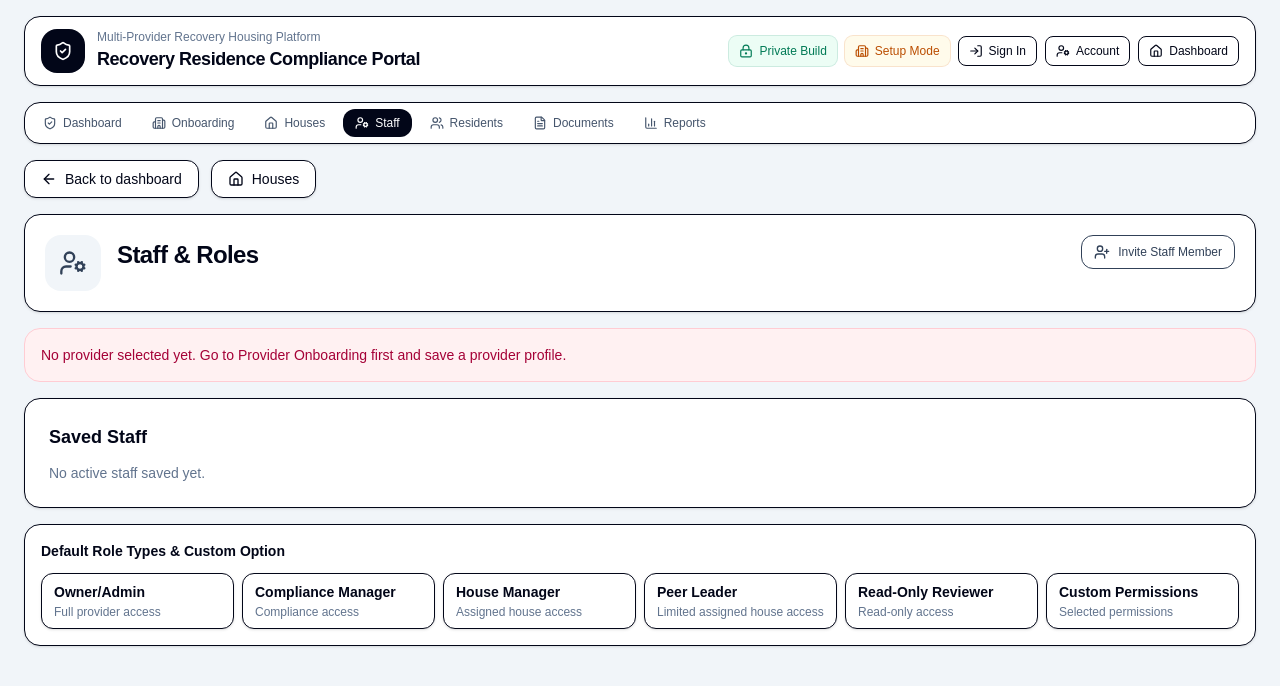
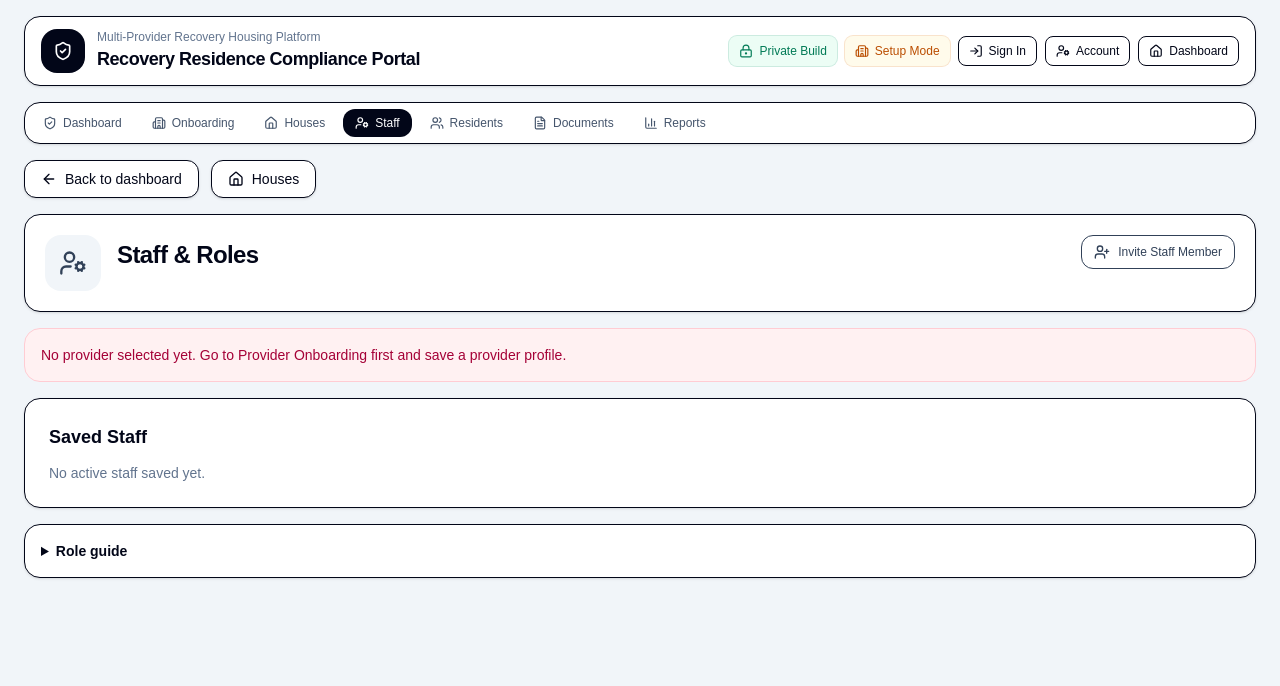
Before and after one commit to RBooth10/halfway-portal, a Next.js app: page /staff in a window 1280 px wide. Shown: the top 686 px of the page. Built offline with nearby package versions, Linux system fonts and the light colour scheme.

Commit message:
Collapse staff role guide

```diff
--- a/app/staff/page.tsx
+++ b/app/staff/page.tsx
@@ -646,12 +646,17 @@ export default function StaffPage() {
       </section>
 
       <section className="rounded-2xl border bg-white p-4 shadow-sm">
-        <h2 className="text-sm font-semibold text-slate-950">Default Role Types & Custom Option</h2>
-        <div className="mt-3 grid gap-2 md:grid-cols-3 xl:grid-cols-6">
-          {roles.map((role) => (
-            <RoleCard key={role.name} role={role} />
-          ))}
-        </div>
+        <details>
+          <summary className="cursor-pointer text-sm font-semibold text-slate-950">
+            Role guide
+          </summary>
+
+          <div className="mt-3 grid gap-2 md:grid-cols-2 xl:grid-cols-3">
+            {roles.map((role) => (
+              <RoleCard key={role.name} role={role} />
+            ))}
+          </div>
+        </details>
       </section>
     </PageShell>
   );
```
